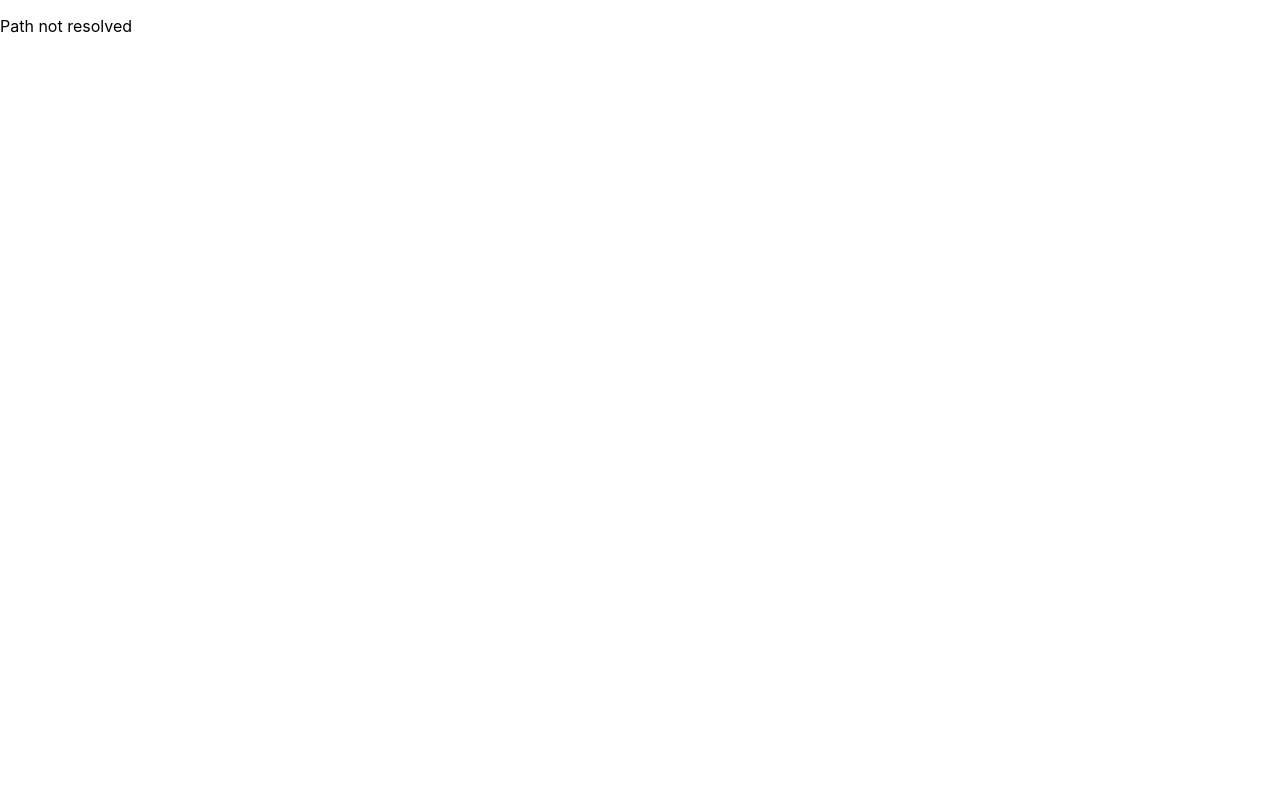
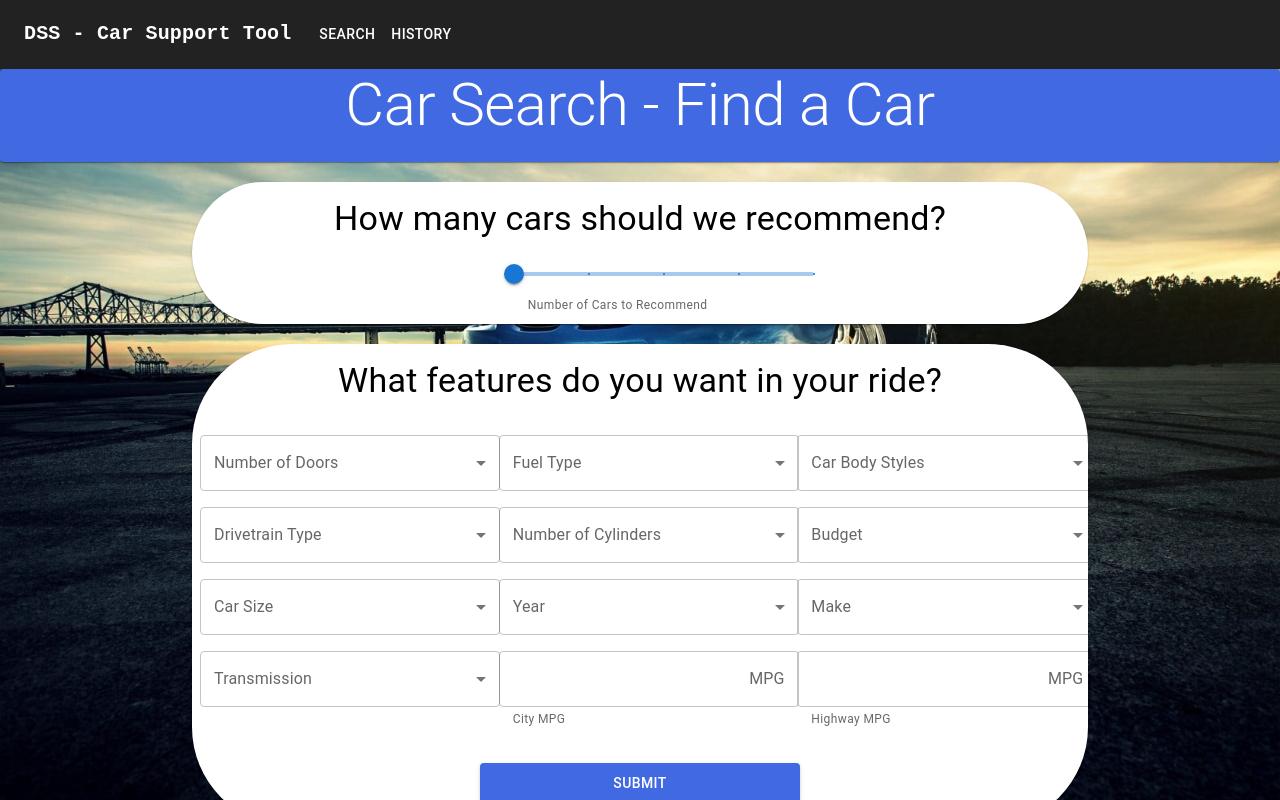
Before and after one commit to SaifA21/Used-Car-Decision-Support-System, a React (Create React App) app in the folder car-dss/: page /Search in a window 1280 px wide. Built offline with nearby package versions, Linux system fonts and the light colour scheme; the HTML template or start-up script is replaced by a standard one.

Commit message:
Added Navbar and updating routing functionality

```diff
--- a/car-dss/src/App.js
+++ b/car-dss/src/App.js
@@ -1,7 +1,9 @@
 import './App.css';
 import { BrowserRouter as Router, Route, Routes} from 'react-router-dom'
 import * as React from 'react'
+import { Navigate } from 'react-router-dom';
 import Input from './Components/InputForm/Input';
+
 
 function App() {
 
@@ -10,8 +12,9 @@ function App() {
 
     <Router>
         <Routes>
-          <Route path="/" Component={Input} />
-          <Route path="*" element={<p>Path not resolved</p>} />
+          <Route path="/Search" Component={Input} />
+          <Route path="/History" Component={<p>View History</p>} />
+          <Route path="*" element={<Navigate replace to="/Search" />} />
       </Routes>
     </Router>
 
--- a/car-dss/src/Components/InputForm/Input.js
+++ b/car-dss/src/Components/InputForm/Input.js
@@ -5,6 +5,7 @@ import Multiselect from '../Multiselect'
 import IntegerInput from '../IntegerInput'
 import * as React from 'react'
 import './Input.css'
+import Navbar from '../Navbar';
 
 function Input() {
 
@@ -70,12 +71,13 @@ function Input() {
   return (
     <div className='background'>
       <div className='Title'>
+      <Navbar></Navbar>
+
               <Card style={{color: 'white', backgroundColor: '#4169e1', height: "auto"}} align="center">
               <Typography variant="h2" gutterBottom align="center">
-                Decision Support System - Car Support
+                Car Search - Find a Car
               </Typography>
               </Card>
-
             </div>
             <div className='Slider' justifyContent='center'>
             <Card style={{color: 'black', backgroundColor: 'white', height: "auto", width: '70%', borderRadius: "100px"}}>
--- /dev/null
+++ b/car-dss/src/Components/Navbar.js
@@ -0,0 +1,122 @@
+import * as React from 'react';
+import { AppBar } from "@mui/material";
+import Box from '@mui/material/Box';
+import Toolbar from '@mui/material/Toolbar';
+import IconButton from '@mui/material/IconButton';
+import Typography from '@mui/material/Typography';
+import Menu from '@mui/material/Menu';
+import Container from '@mui/material/Container';
+import Button from '@mui/material/Button';
+import MenuItem from '@mui/material/MenuItem';
+import { Link } from "react-router-dom";
+
+const pages = ['Search', 'History'];
+
+const Navbar = () => {
+  const [anchorElNav, setAnchorElNav] = React.useState(null);
+  const [anchorElUser, setAnchorElUser] = React.useState(null);
+
+  const handleOpenNavMenu = (event) => {
+    setAnchorElNav(event.currentTarget);
+  };
+  const handleOpenUserMenu = (event) => {
+    setAnchorElUser(event.currentTarget);
+  };
+
+  const handleCloseNavMenu = () => {
+    setAnchorElNav(null);
+  };
+
+  const handleCloseUserMenu = () => {
+    setAnchorElUser(null);
+  };
+
+  return (
+    <AppBar position="static" style={{backgroundColor: '#222222'}}>
+      <Container maxWidth="xl">
+        <Toolbar disableGutters>
+          <Typography
+            variant="h6"
+            noWrap
+            component="a"
+            href="/Landing"
+            style={{
+              mr: 2,
+              marginRight: "20px",
+              align: "center",
+              display: { xs: 'none', md: 'flex' },
+              fontFamily: 'monospace',
+              fontWeight: 700,
+              letterSpacing: '.0.5rem',
+              color: 'inherit',
+              textDecoration: 'none',
+            }}
+          >
+            DSS - Car Support Tool
+          </Typography>
+
+          <Box sx={{ flexGrow: 1, display: { xs: 'flex', md: 'none' } }}>
+            <IconButton
+              size="large"
+              aria-label="account of current user"
+              aria-controls="menu-appbar"
+              aria-haspopup="true"
+              onClick={handleOpenNavMenu}
+              color="inherit"
+
+            >
+            </IconButton>
+            <Menu
+              id="menu-appbar"
+              anchorEl={anchorElNav}
+              anchorOrigin={{
+                vertical: 'bottom',
+                horizontal: 'left',
+              }}
+              keepMounted
+              transformOrigin={{
+                vertical: 'top',
+                horizontal: 'left',
+              }}
+              open={Boolean(anchorElNav)}
+              onClose={handleCloseNavMenu}
+              sx={{
+                display: { xs: 'block', md: 'none' },
+              }}
+            >
+              {pages.map((page) => (
+                <MenuItem key={page} onClick={handleCloseNavMenu}>
+                  <Typography textAlign="center">
+                  <Link style={{textDecoration: "none", color: 'black'}} to={`/${page}`}>
+                    {page}
+                  </Link>
+                  </Typography>
+                </MenuItem>
+              ))}
+            </Menu>
+          </Box>
+
+          <Box sx={{ flexGrow: 1, display: { xs: 'none', md: 'flex' }, color: {xs: 'black'}}}>
+            {pages.map((page) => (
+              <Button
+
+                key={page}
+                onClick={handleCloseNavMenu}
+                sx={{ my: 2, color: 'white', display: 'block' }}
+              >
+                <Link style={{textDecoration: "none", color: 'white'}} to={`/${page}`}>
+                    {page}
+                  </Link>
+              </Button>
+            ))}
+          </Box>
+
+          <Box sx={{ flexGrow: 0 }}>
+
+          </Box>
+        </Toolbar>
+      </Container>
+    </AppBar>
+  );
+};
+export default Navbar;
```
